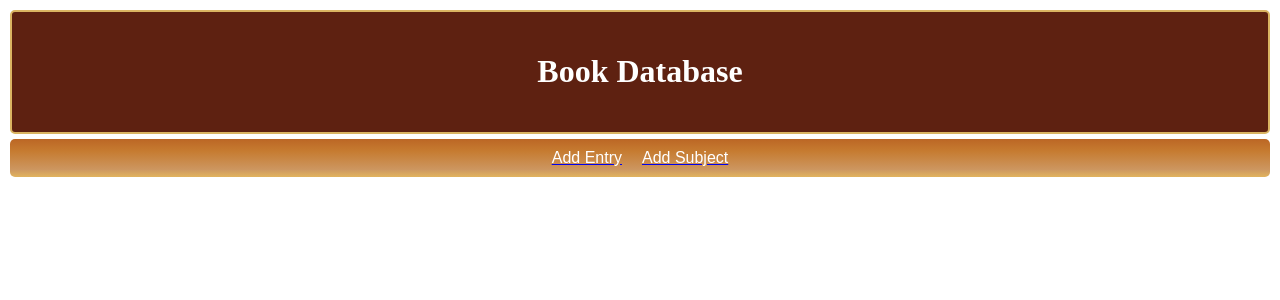
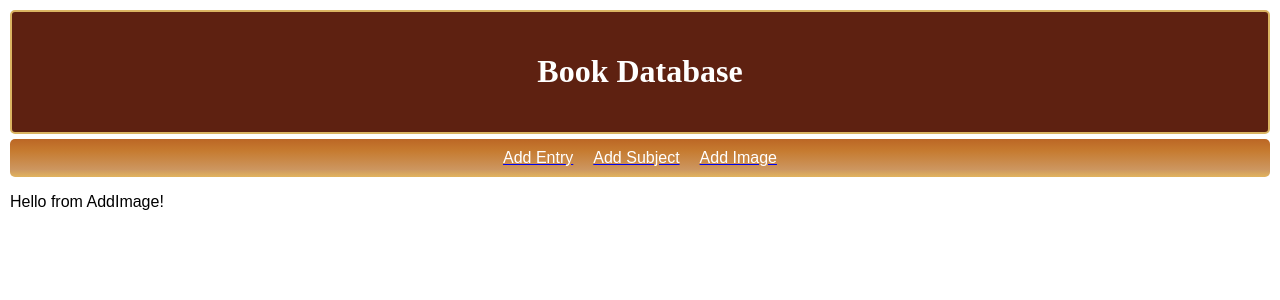
Before and after one commit to sdeda1us/book-manager, a React (Create React App) app: page /#/image in a window 1280 px wide. Shown: the top 300 px of the page. Built offline with nearby package versions, Linux system fonts and the light colour scheme; a web font is replaced by a local one.

Commit message:
route linked for addimage

```diff
--- /dev/null
+++ b/src/components/AddImage/AddImage.js
@@ -0,0 +1,16 @@
+import React, {useEffect, useState} from 'react';
+import { useDispatch, useSelector} from 'react-redux';
+import {useInput} from '../Hooks/Hooks';
+import styled, {css} from 'styled-components';
+
+//-------------------------------STYLED COMPONENTS-------------------------------//
+
+
+
+export default function AddImage () {
+
+    return(
+        <p>Hello from AddImage!</p>
+
+    )
+}
--- a/src/components/App/App.js
+++ b/src/components/App/App.js
@@ -3,6 +3,7 @@ import {HashRouter as Router, Route, Link} from 'react-router-dom';
 import Header from '../Header/Header';
 import AddSubject from '../AddSubject/AddSubject';
 import AddBook from '../AddBook/AddBook';
+import AddImage from '../AddImage/AddImage';
 import './App.css';
 import styled from 'styled-components';
 
@@ -40,9 +41,11 @@ function App() {
         <NavBar>
               <Link to = '/'><LinkText>Add Entry</LinkText></Link>
               <Link to = '/subject'><LinkText>Add Subject</LinkText></Link>
+              <Link to = '/image'><LinkText>Add Image</LinkText></Link>
         </NavBar>
           <Route exact path="/" component={AddBook}/>
           <Route path="/subject" component={AddSubject}/>
+          <Route path="/image" component={AddImage}/>
       </Router>
 
     </PageSpace>
```
